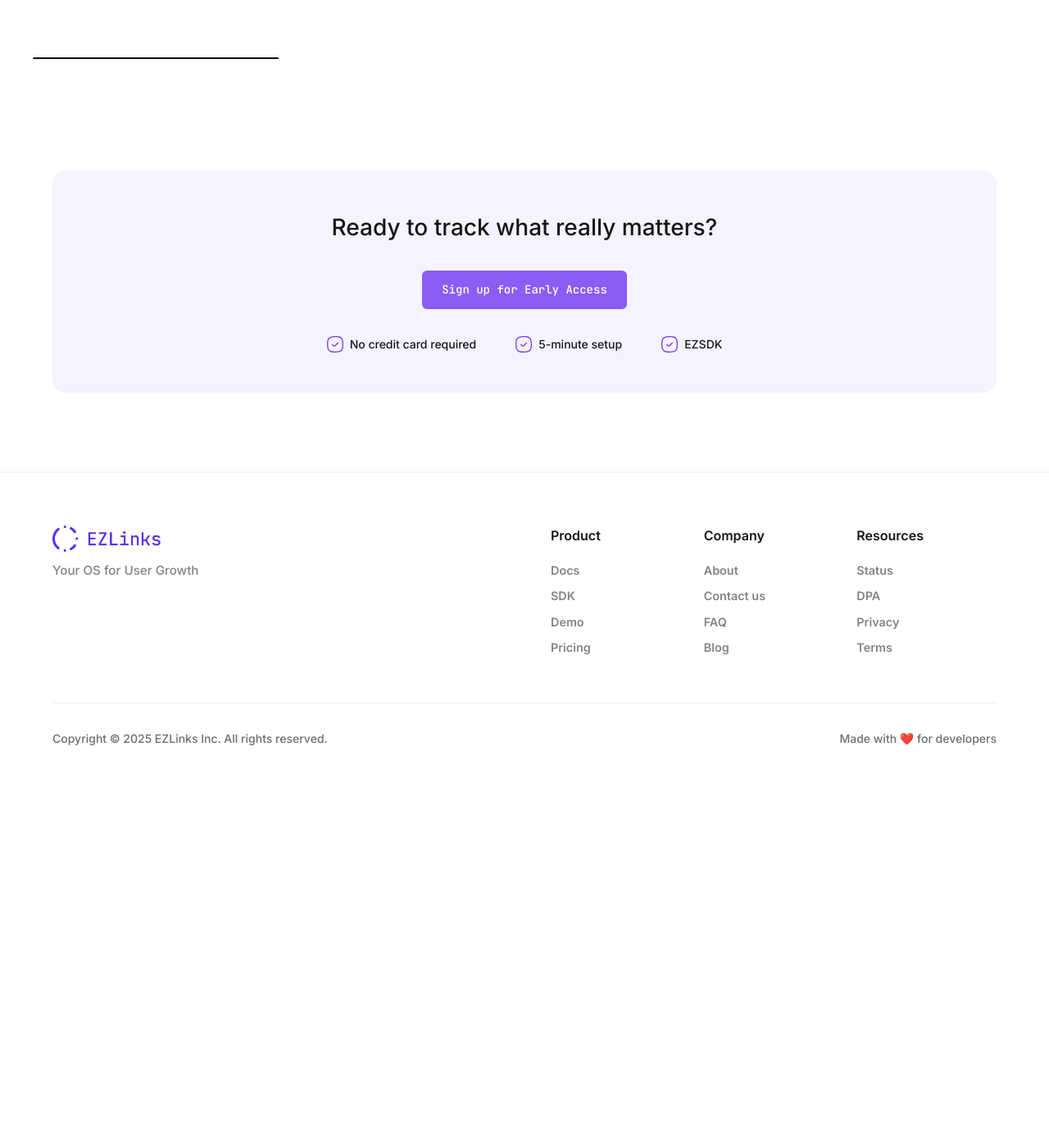
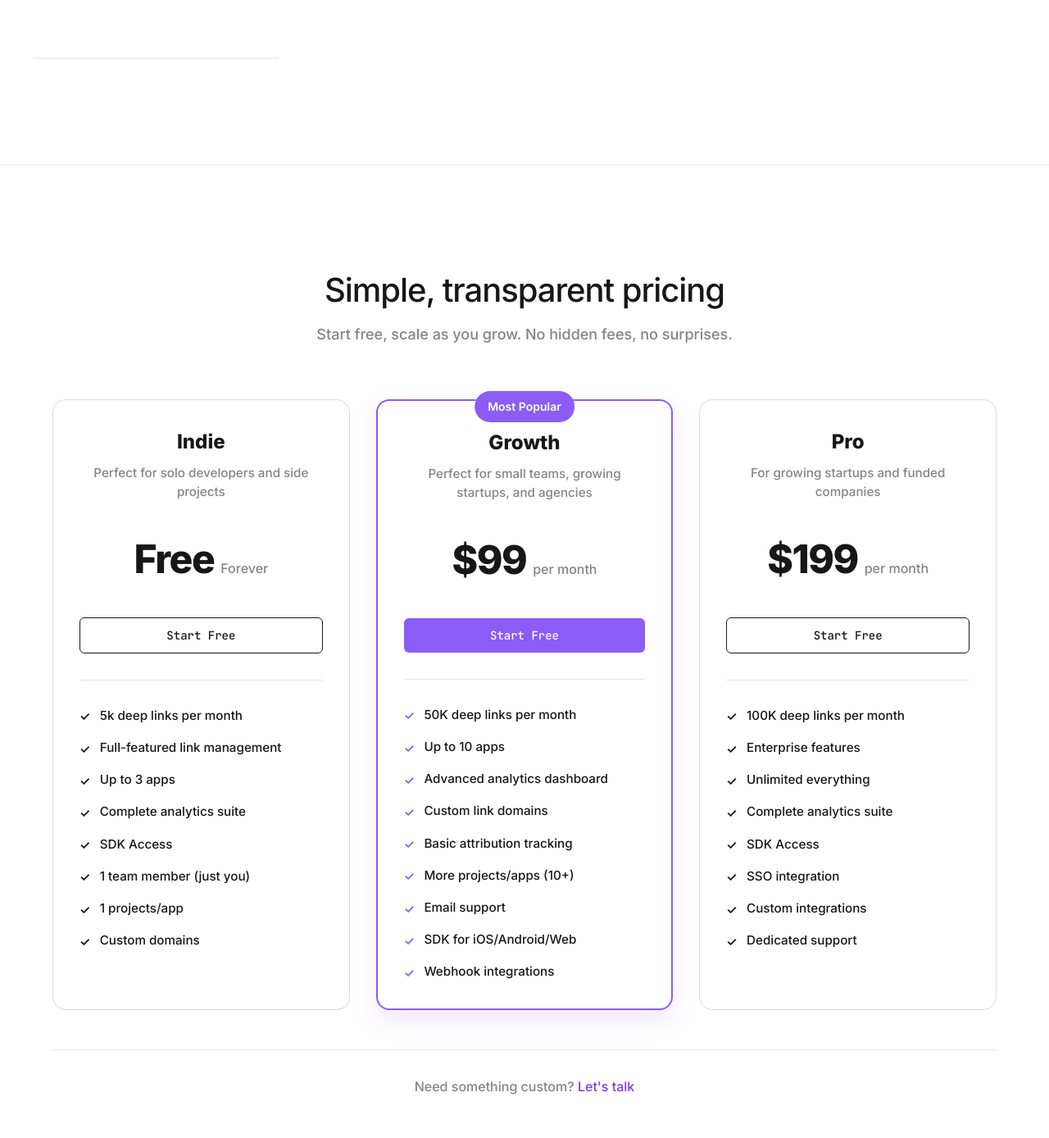
Before and after one commit to GetEZLinks/ezlinks-marketing, a Next.js app: page / in a window 1280 px wide. Shown: the part 6830-8218 px from the top of the page at 82% size. Before the commit the page ends 7774 px from the top, so only its background shows below. Built offline with nearby package versions, Linux system fonts and the light colour scheme.

Commit message:
Added pricing section back.

```diff
--- a/src/app/page.tsx
+++ b/src/app/page.tsx
@@ -15,6 +15,7 @@ import ArchitectureSection from '@/components/ArchitectureSection/ArchitectureSe
 // import AIFeaturesSection from '@/components/AIFeatures/AIFeaturesSection';
 import ScrollingCards from '@/components/ScrollingCards/ScrollingCards';
 import UseCases from '@/components/UseCases/UseCases';
+import PricingSection from '@/components/PricingSection/PricingSection';
 // import UseCases from '@/components/UseCases/UseCases';
 
 
@@ -34,7 +35,7 @@ export default function Home() {
       {/* <UseCases /> */}
       {/* <CaseStudySection /> */}
       {/* <AIFeaturesSection /> */}
-      {/* <PricingSection /> */}
+      <PricingSection />
       <CTA />
       <Footer/>
     </main>
--- a/src/components/PricingSection/PricingSection.module.scss
+++ b/src/components/PricingSection/PricingSection.module.scss
@@ -1,6 +1,7 @@
 .pricingSection {
-  background: var(--bg-primary);
-  padding: 6rem 0;
+  // background: var(--bg-primary);
+  padding: 8rem 0;
+  border-top: 2px solid #97979715;
 
   @media (max-width: 768px) {
     padding: 4rem 0;
--- a/src/components/ScrollingCards/ScrollingCards.module.scss
+++ b/src/components/ScrollingCards/ScrollingCards.module.scss
@@ -1,6 +1,6 @@
 .container {
   width: 100%;
-  padding: 8rem 0 40px;
+  padding: 8rem 0 ;
   // background: var(--bg-secondary);
   border-top:  2px solid #97979715;
   position: relative;
@@ -327,7 +327,7 @@
 
 .progressBar {
   height: 100%;
-  background: #000;
+  background: #97979725;
   border-radius: 2px;
   transition: width 0.3s ease;
 }
```
